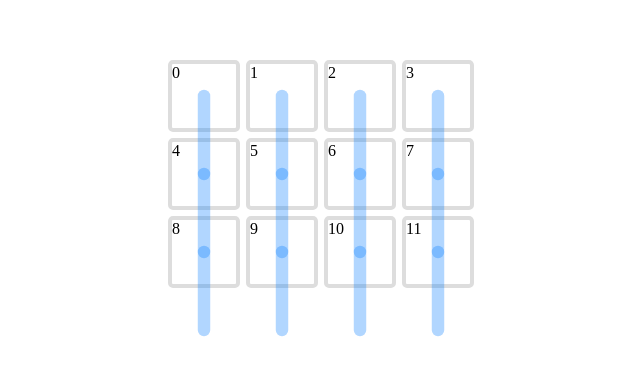
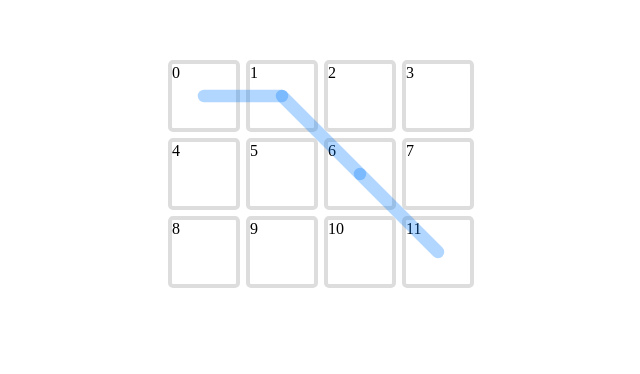
Before and after one commit to khayal0/dijkstras-algorithm, a React (Create React App) app: page / in a window 1280 px wide. Shown: the part 226-600 px from the top of the page, without its empty margins (319-959 px from the left). Built offline with nearby package versions, Linux system fonts and the light colour scheme.

Commit message:
added line direction

```diff
--- a/src/components/Board/index.tsx
+++ b/src/components/Board/index.tsx
@@ -114,8 +114,12 @@ function Board() {
 
   return (
     <div className="board">
-      {nodes.map((node: any, index: any) => (
-        <Square index={index} key={index} node={node} />
+      {nodes.map((_node: any, index: any) => (
+        <Square
+          index={index}
+          key={index}
+          shortestPathArray={shortestPathArray}
+        />
       ))}
     </div>
   );
--- a/src/components/Square/index.tsx
+++ b/src/components/Square/index.tsx
@@ -1,9 +1,22 @@
+import { useEffect, useState } from "react";
 import { BOARD } from "../../enums";
 
 import "./index.scss";
 
-function Square({ index, _node }: any) {
-  const lineDirection = { x: 100, y: 50 };
+function Square({ index, shortestPathArray }: any) {
+  const [lineDirection, setLineDirection] = useState<any>(null);
+
+  useEffect(() => {
+    if (shortestPathArray.indexOf(index) > -1) {
+      const currentNode = index;
+      const currentNodeIdx = shortestPathArray.indexOf(currentNode);
+      const nextNode = shortestPathArray[currentNodeIdx + 1];
+      console.log("current node", currentNode, "index", nextNode);
+      if (nextNode !== undefined) {
+        setLineDirection([currentNode, nextNode]);
+      }
+    }
+  }, [index, shortestPathArray]);
 
   const directions = {
     up: { x: "50%", y: "0" },
@@ -16,9 +29,10 @@ function Square({ index, _node }: any) {
     bottomRight: { x: "100%", y: "100%" },
   };
 
+  console.log(lineDirection);
+
   const getLinePosition = (): any => {
-    const currentSquare = 1;
-    const targetSquare = 5;
+    const [currentSquare, targetSquare] = lineDirection;
 
     return {
       "1": directions.left,
```
